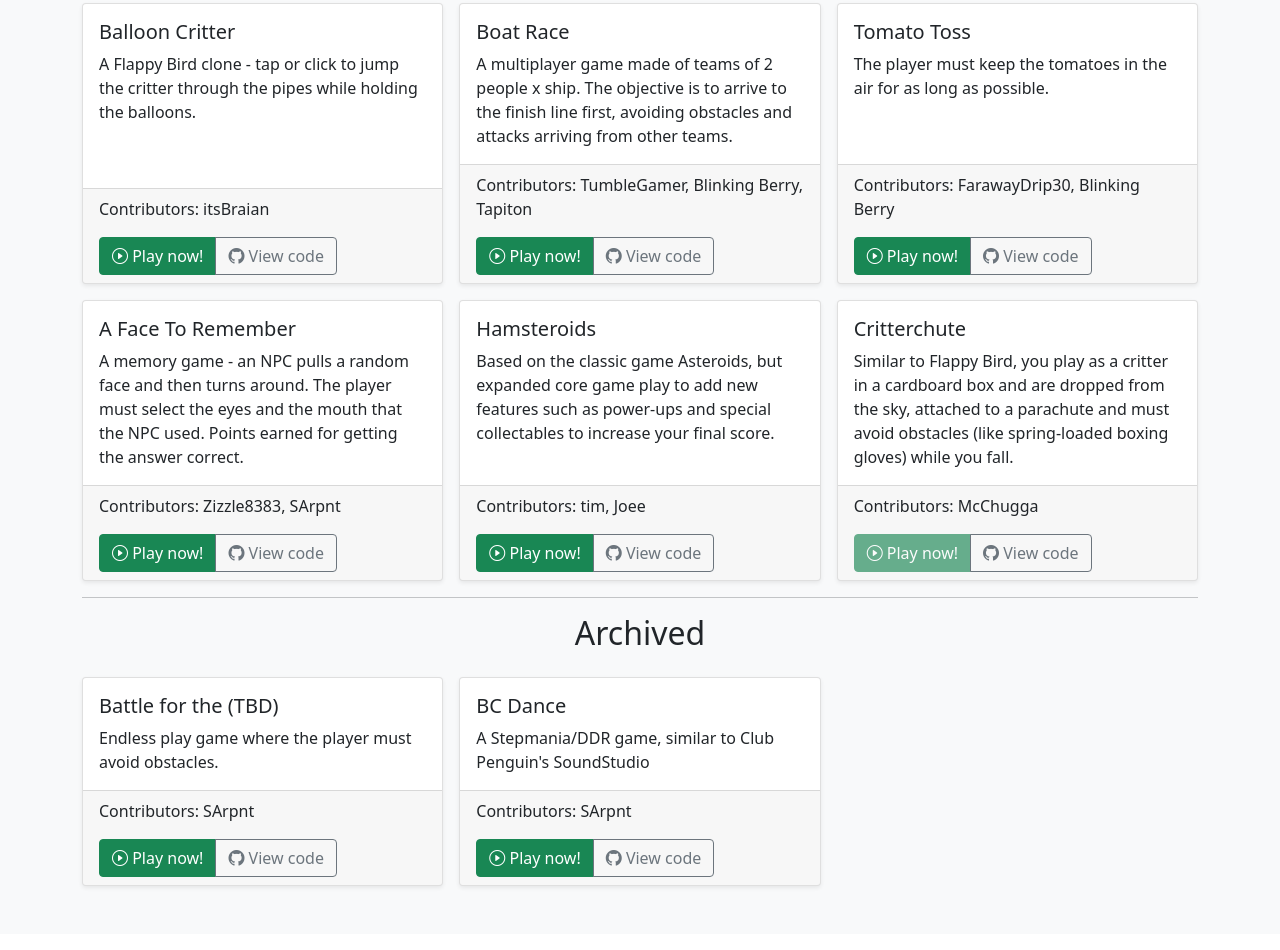
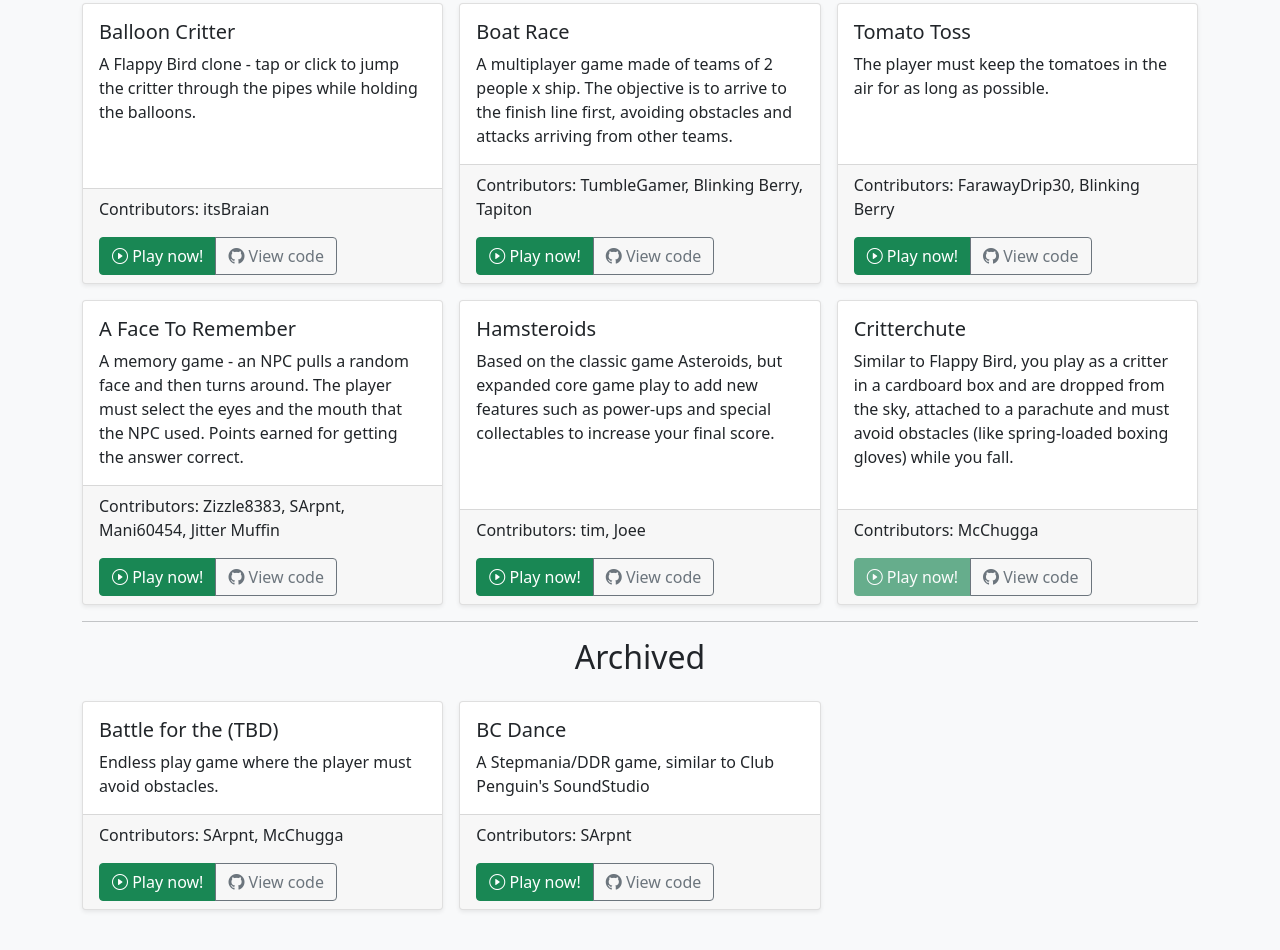
Before and after one commit to TheCritterCircle/thecrittercircle.github.io, a plain HTML site: page index.html in a window 1280 px wide. Shown: the part 511-1461 px from the top of the page. Drawn offline with nearby package versions, Linux system fonts and the light colour scheme.

Commit message:
Add additional contributors

```diff
--- a/index.html
+++ b/index.html
@@ -92,7 +92,7 @@
                                     <p class="card-text">A memory game - an NPC pulls a random face and then turns around. The player must select the eyes and the mouth that the NPC used. Points earned for getting the answer correct.</p>
                                 </div>
                                 <div class="card-footer">
-                                    <p class="card-text fw-light">Contributors: Zizzle8383, SArpnt</p>
+                                    <p class="card-text fw-light">Contributors: Zizzle8383, SArpnt, Mani60454, Jitter Muffin</p>
                                     <div class="d-flex justify-content-between align-items-center">
                                         <div class="btn-group">
                                             <a class="btn btn-md btn-success" href="https://critter.games/a-face-to-remember" role="button"><i class="bi-play-circle"></i> Play now!</a>
@@ -147,7 +147,7 @@
                                     <p class="card-text">Endless play game where the player must avoid obstacles.</p>
                                 </div>
                                 <div class="card-footer">
-                                    <p class="card-text fw-light">Contributors: SArpnt</p>
+                                    <p class="card-text fw-light">Contributors: SArpnt, McChugga</p>
                                     <div class="d-flex justify-content-between align-items-center">
                                         <div class="btn-group">
                                             <a class="btn btn-md btn-success" href="https://critter.games/battle-for-the-" role="button"><i class="bi-play-circle"></i> Play now!</a>
```
